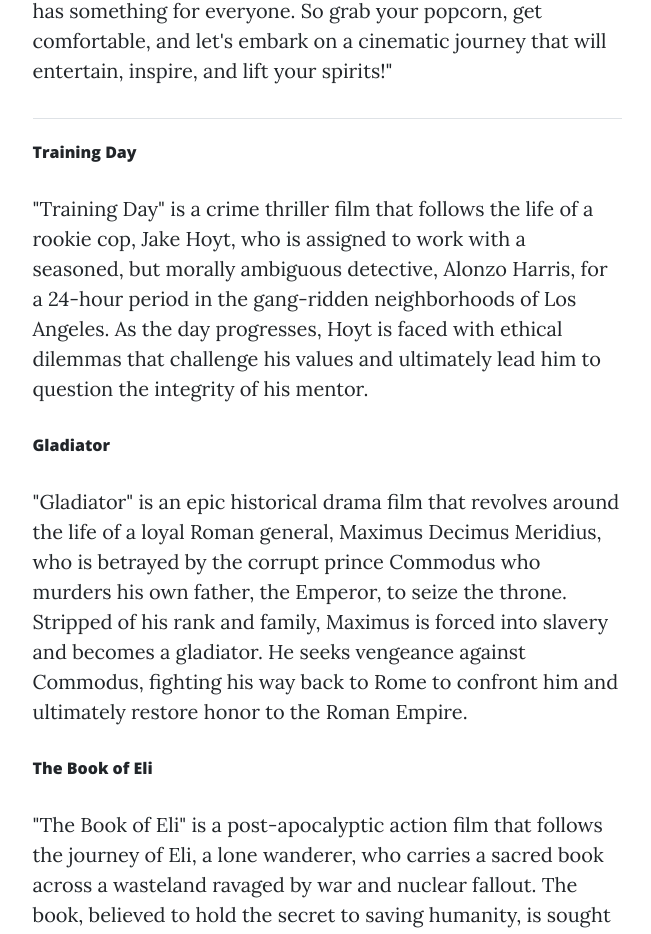
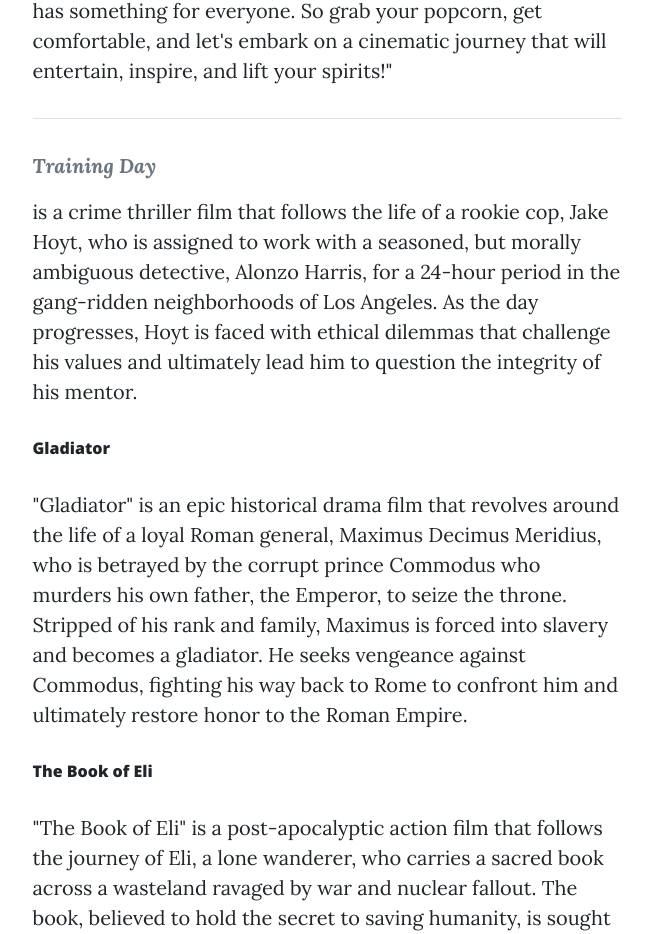
Before and after one commit to luchaoo7/myblogs, a React (Vite) app: page /movies in a window 1280 px wide. Shown: the part 996-1930 px from the top of the page, without its empty margins (313-964 px from the left). Built offline with nearby package versions, Linux system fonts and the light colour scheme.

Commit message:
Change font style

```diff
--- a/src/components/articles/MoviesToWatch.tsx
+++ b/src/components/articles/MoviesToWatch.tsx
@@ -5,6 +5,7 @@
 import SmallerHeading from '../utils/SmallerHeading';
 import Divider from '../utils/Divider';
 import basketballBG from '/src/assets/img/movie-bg.jpg';
+import Quote from '../utils/Quote';
 
 interface MoviesToWatchProps {
     // Add any props you might need
@@ -43,9 +44,8 @@
                             </p>
                             <Divider />
 
-                            <SmallerHeading heading="Training Day "/>
                             <p>
-                                "Training Day" is a crime thriller film that follows the life of a rookie cop, Jake Hoyt, who is assigned to work with a seasoned, but morally ambiguous detective, Alonzo Harris, for a 24-hour period in the gang-ridden neighborhoods of Los Angeles. As the day progresses, Hoyt is faced with ethical dilemmas that challenge his values and ultimately lead him to question the integrity of his mentor.
+                                <b><Quote quote="Training Day"/> </b> is a crime thriller film that follows the life of a rookie cop, Jake Hoyt, who is assigned to work with a seasoned, but morally ambiguous detective, Alonzo Harris, for a 24-hour period in the gang-ridden neighborhoods of Los Angeles. As the day progresses, Hoyt is faced with ethical dilemmas that challenge his values and ultimately lead him to question the integrity of his mentor.
                             </p>
                             <SmallerHeading heading="Gladiator"/>
                             <p>
```
